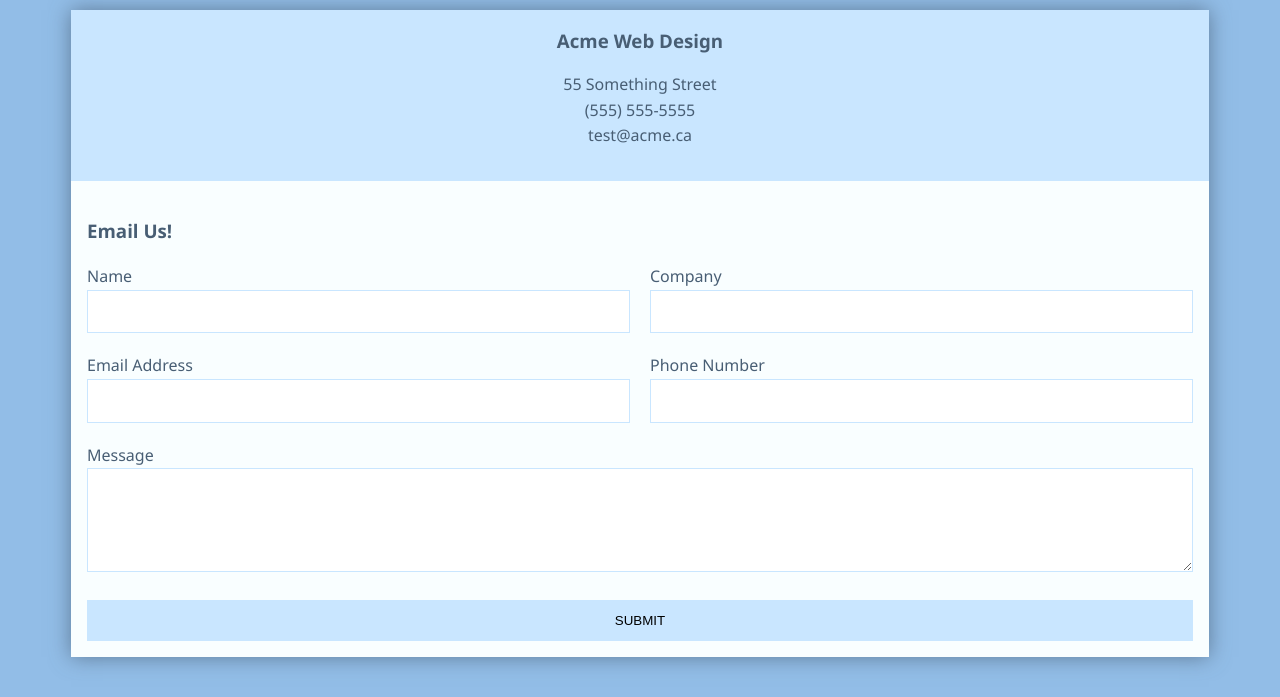
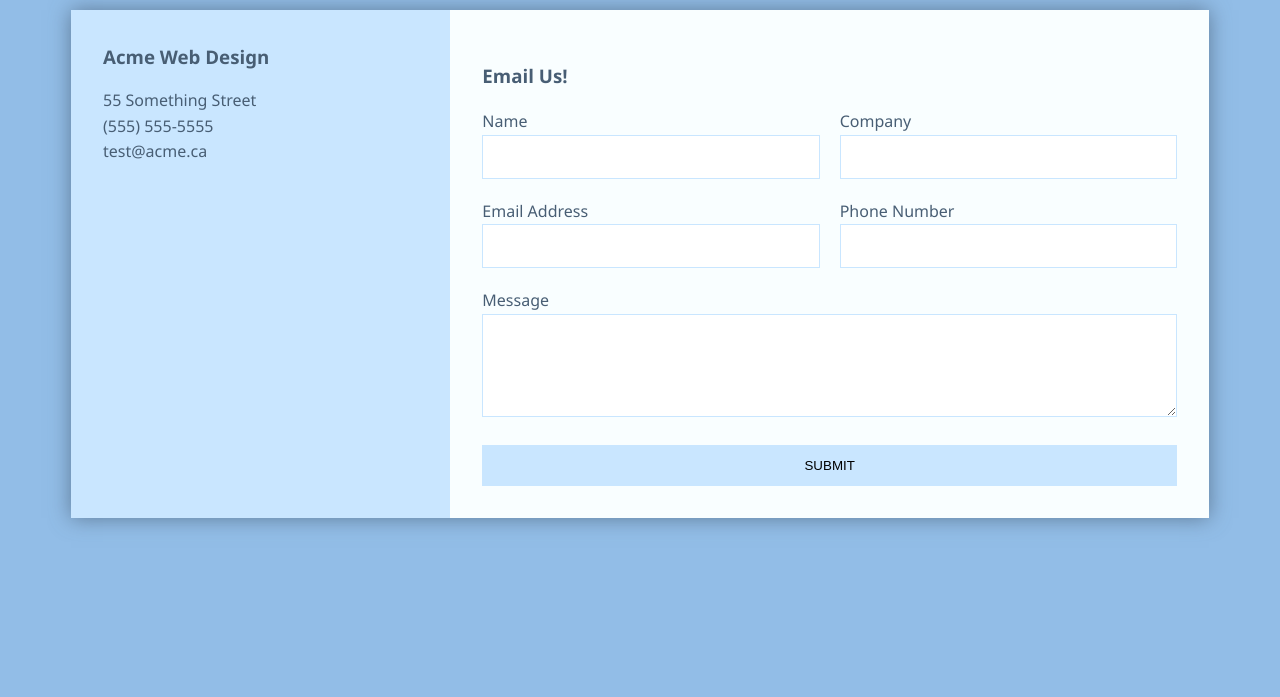
Before and after one commit to lriverawong/responsive-contact-form, a plain HTML site: page index.html in a window 1280 px wide. Shown: the part 124-821 px from the top of the page. After the commit the page ends 800 px from the top, so only its background shows below. Drawn offline with Linux system fonts and the light colour scheme.

Commit message:
finished basic desktop view

```diff
--- a/style.css
+++ b/style.css
@@ -91,3 +91,18 @@ ul {
   /* slow fade in for highlight */
   transition: background-color 2s ease-out;
 }
+
+/* Large Screens */
+@media(min-width:700px){
+  /* body{display:none;} */
+  .wrapper{
+    display:grid;
+    grid-template-columns: 1fr 2fr;
+  }
+  .wrapper > *{
+    padding: 2em;
+  }
+  .company-info h3, .company-info ul, .brand{
+    text-align: left;
+  }
+}
```
